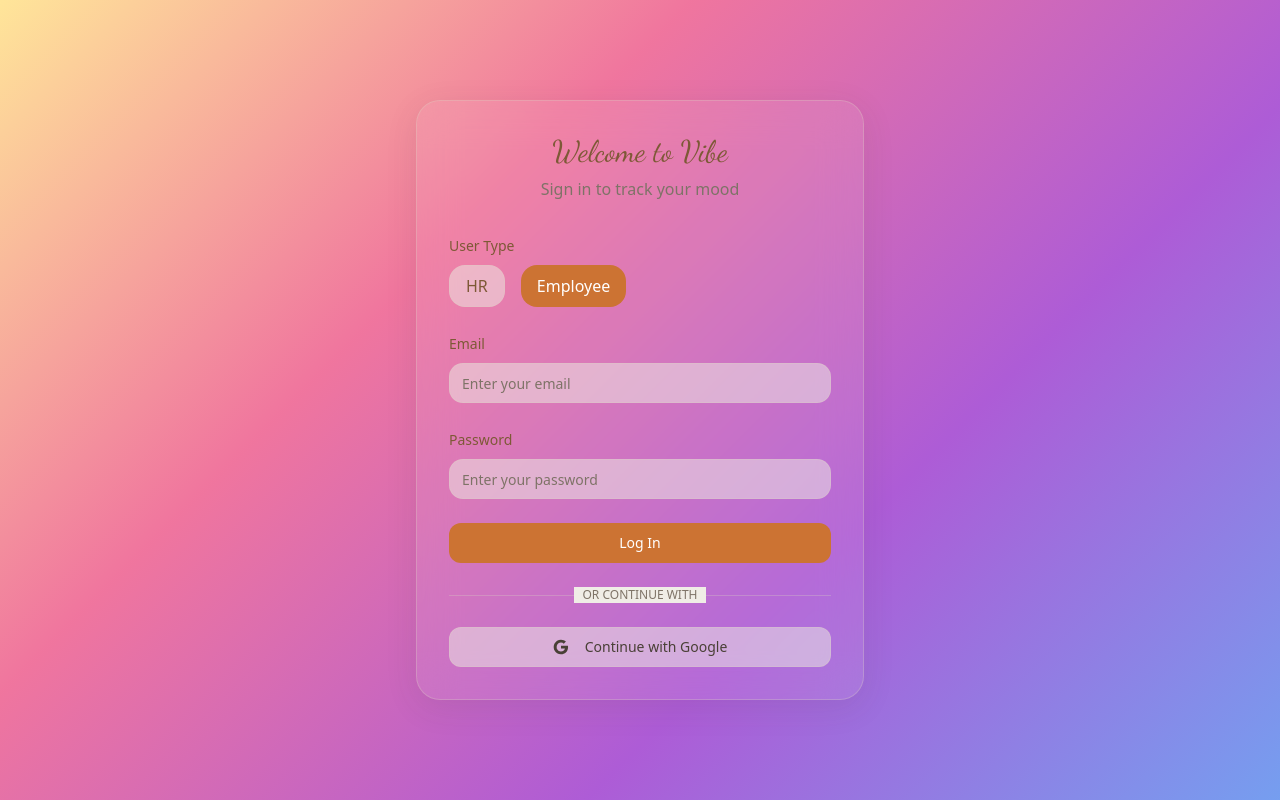
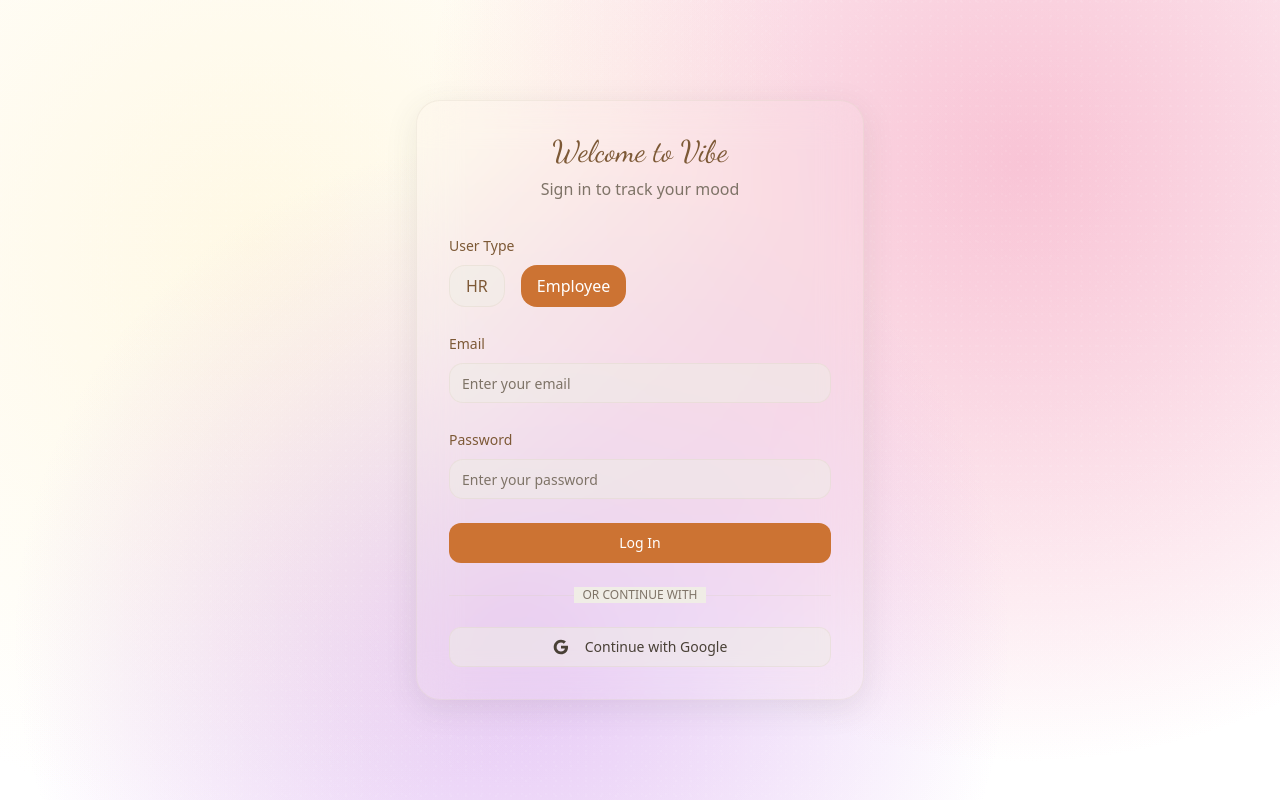
Before and after one commit to harshajnyKV/vibeathon, a React (Vite) app: page / in a window 1280 px wide. Built offline with nearby package versions, Linux system fonts and the light colour scheme.

Commit message:
Update login page background
Match the login page background to the provided image, including the grain effect and color pattern.

```diff
--- a/src/index.css
+++ b/src/index.css
@@ -121,12 +121,28 @@ All colors MUST be HSL.
 
   body {
     @apply text-foreground;
-    background: linear-gradient(135deg, hsl(45 100% 80%), hsl(340 80% 70%), hsl(280 60% 60%), hsl(220 80% 70%));
+    background: linear-gradient(135deg, hsl(45 100% 85%), hsl(25 100% 75%), hsl(340 80% 75%), hsl(300 70% 70%), hsl(250 80% 75%), hsl(220 80% 80%));
+    background-image:
+      radial-gradient(circle at 20% 30%, hsla(45, 100%, 90%, 0.3) 0%, transparent 50%),
+      radial-gradient(circle at 80% 20%, hsla(340, 80%, 80%, 0.4) 0%, transparent 50%),
+      radial-gradient(circle at 40% 80%, hsla(280, 70%, 75%, 0.3) 0%, transparent 50%),
+      radial-gradient(circle at 1px 1px, hsla(0, 0%, 100%, 0.2) 1px, transparent 0),
+      radial-gradient(circle at 2px 2px, hsla(0, 0%, 100%, 0.15) 0.8px, transparent 0),
+      radial-gradient(circle at 3px 3px, hsla(0, 0%, 100%, 0.1) 0.5px, transparent 0);
+    background-size: 100% 100%, 100% 100%, 100% 100%, 15px 15px, 8px 8px, 12px 12px;
   }
 
-  /* Colorful soothing gradient background */
+  /* Colorful gradient background with grains and patterns */
   .grainy-bg {
-    background: linear-gradient(135deg, hsl(45 100% 80%), hsl(340 80% 70%), hsl(280 60% 60%), hsl(220 80% 70%));
+    background: linear-gradient(135deg, hsl(45 100% 85%), hsl(25 100% 75%), hsl(340 80% 75%), hsl(300 70% 70%), hsl(250 80% 75%), hsl(220 80% 80%));
+    background-image:
+      radial-gradient(circle at 20% 30%, hsla(45, 100%, 90%, 0.3) 0%, transparent 50%),
+      radial-gradient(circle at 80% 20%, hsla(340, 80%, 80%, 0.4) 0%, transparent 50%),
+      radial-gradient(circle at 40% 80%, hsla(280, 70%, 75%, 0.3) 0%, transparent 50%),
+      radial-gradient(circle at 1px 1px, hsla(0, 0%, 100%, 0.2) 1px, transparent 0),
+      radial-gradient(circle at 2px 2px, hsla(0, 0%, 100%, 0.15) 0.8px, transparent 0),
+      radial-gradient(circle at 3px 3px, hsla(0, 0%, 100%, 0.1) 0.5px, transparent 0);
+    background-size: 100% 100%, 100% 100%, 100% 100%, 15px 15px, 8px 8px, 12px 12px;
   }
 
   /* Glass morphism effect */
```
